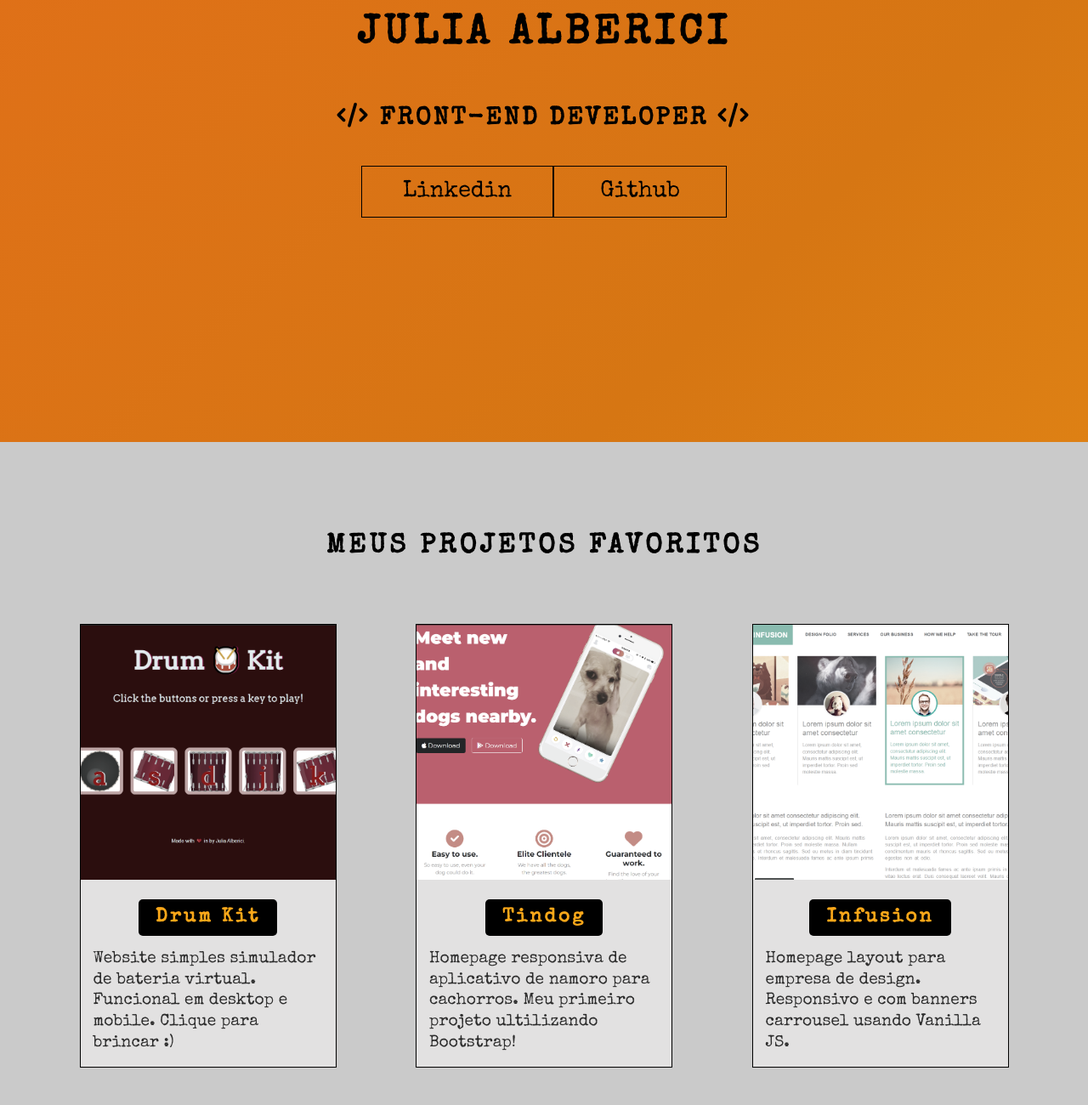
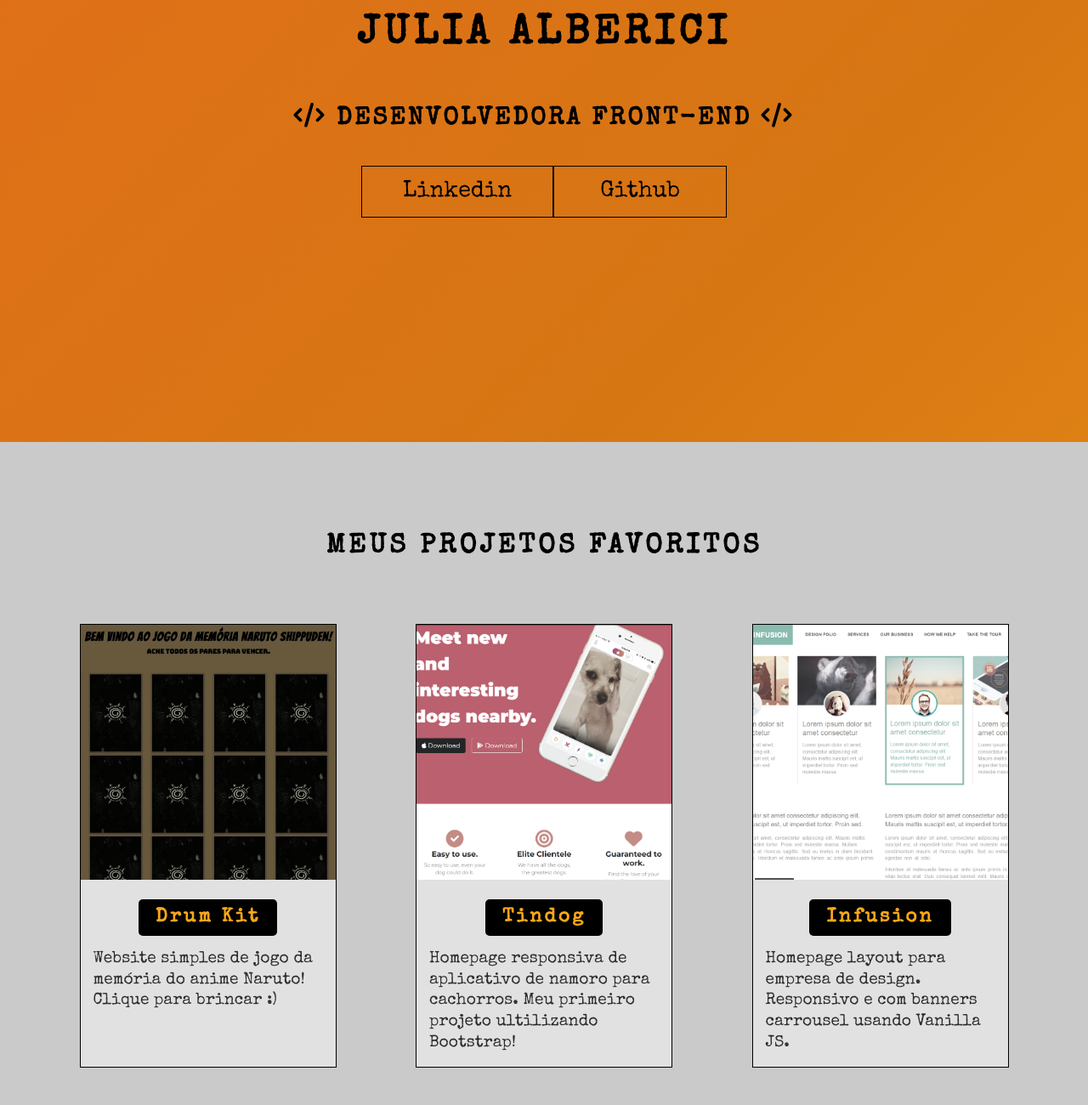
Before and after one commit to Julia-Alberici/Portfolio, a plain HTML site: page index.html in a window 1280 px wide. Shown: the part 280-1580 px from the top of the page at 85% size. Drawn offline with nearby package versions, Linux system fonts and the light colour scheme.

Commit message:
Correção de bugs e mudança do projeto favorito 1

```diff
--- a/index.html
+++ b/index.html
@@ -35,7 +35,7 @@
         </div>
         <h1>Julia Alberici</h1>
 
-        <h2><i class="fa-solid fa-code"></i> Front-End Developer <i class="fa-solid fa-code"></i></h2>
+        <h2><i class="fa-solid fa-code"></i> Desenvolvedora Front-end <i class="fa-solid fa-code"></i></h2>
 
         <div class="social-media">
             <a href="https://www.linkedin.com/in/julia-alberici-787109237/" target="_blank">Linkedin</a>
@@ -62,7 +62,7 @@
                         <a href="https://drum-super-kit.netlify.app/" target="_blank">
                             <h3>Drum Kit</h3>
                         </a>
-                        <p>Website simples simulador de bateria virtual. Funcional em desktop e mobile. Clique para brincar :)</p>
+                        <p>Website simples de jogo da memória do anime Naruto! Clique para brincar :)</p>
                     </div>
 
                 </article>
--- a/main.css
+++ b/main.css
@@ -259,9 +259,14 @@ h2{
 }
 
 .projects-wrapper .projects-card:nth-child(1) .projects-img{
-    background-image: url('images/drumkit.png');
+    background-image: url('images/naruto.jpg');
+}
 
+/* MUDANDO COR DA BORDA DO PRIMEIRO CARD */
+.projects-wrapper .projects-card:nth-child(1) .projects-img::before{
+    border:1px solid white;
 }
+
 .projects-wrapper .projects-card:nth-child(2) .projects-img{
     background-image: url('images/tindog.png');
 }
@@ -294,6 +299,16 @@ h2{
     left: 27%;
     top:45%;
     transition:.5s;
+}
+
+/* MUDANDO COR DO TEXTO DO PRIMEIRO CARD */
+.projects-wrapper .projects-card:nth-child(1) .projects-img-txt{
+    color:white;
+}
+
+.projects-txt{
+    min-height: 220.22px;
+
 }
 
 
```
Also changed, not shown: images/naruto.jpg (added).
